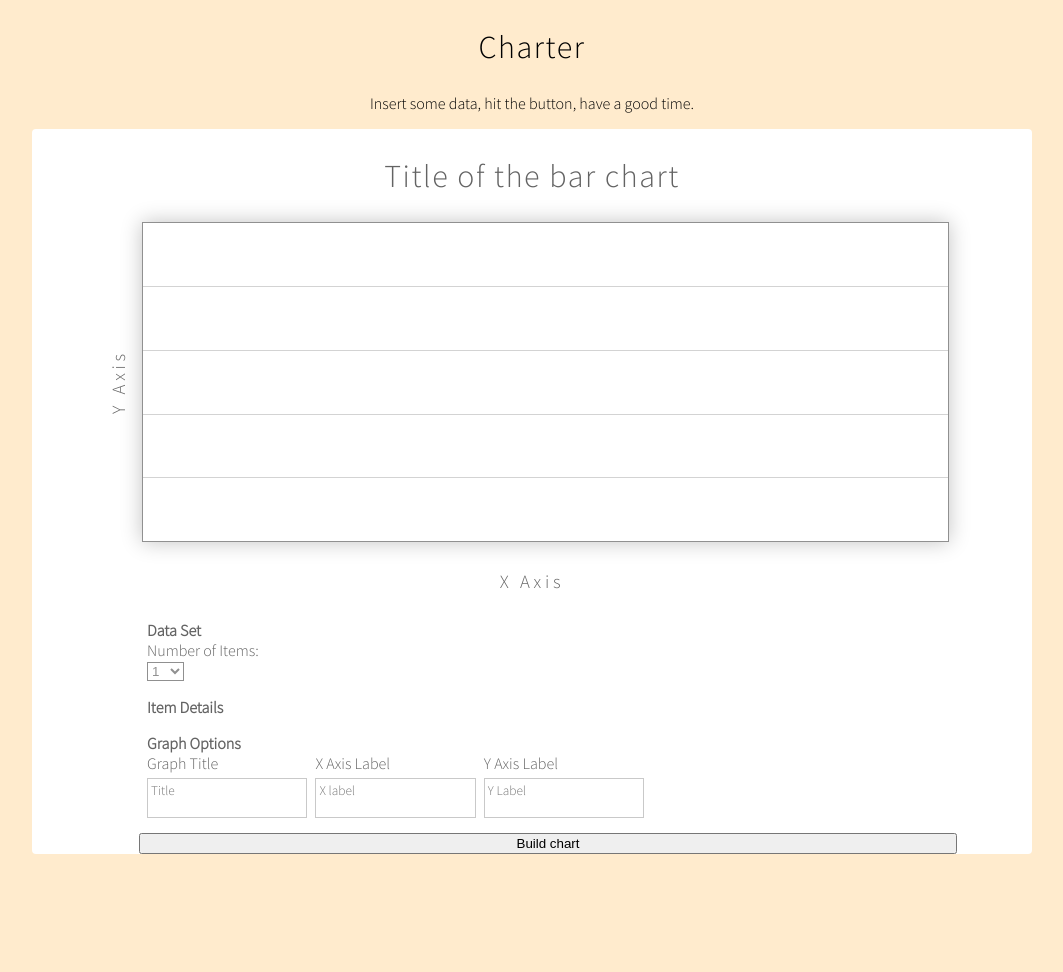
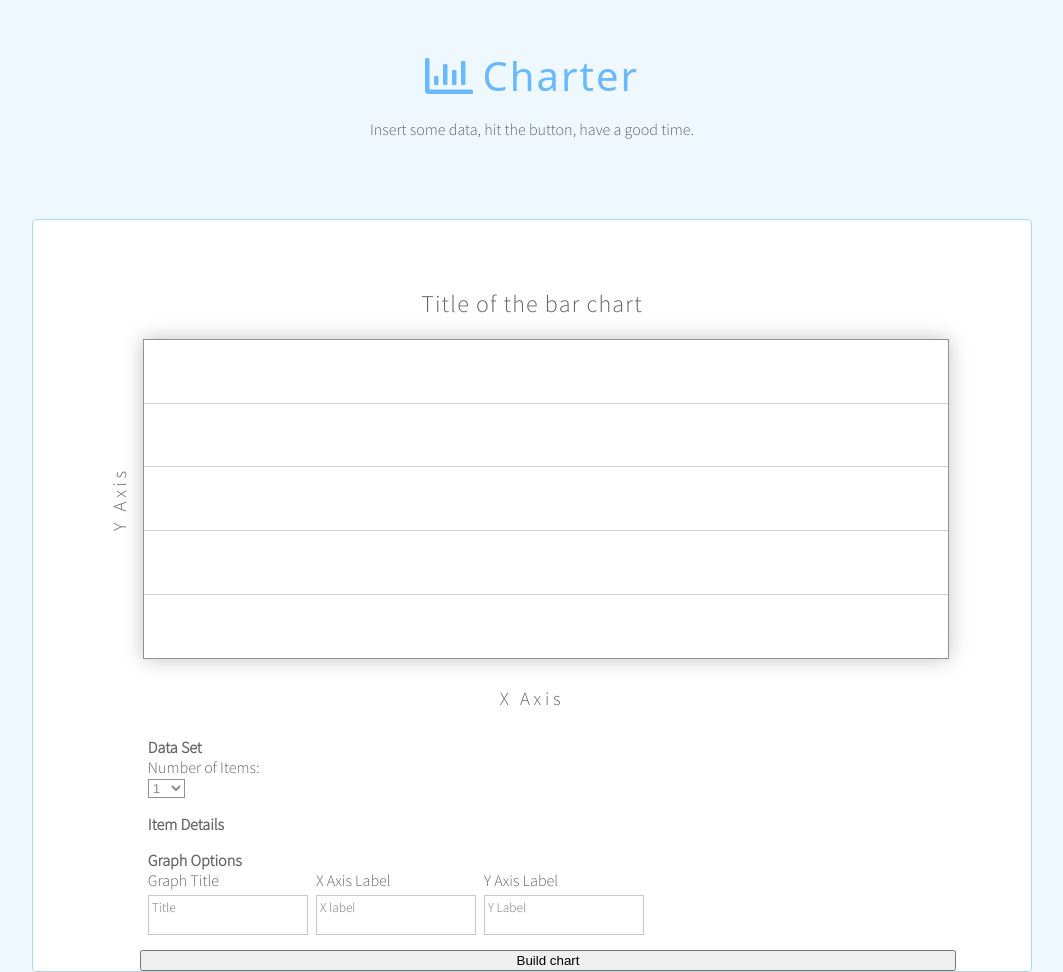
Before and after one commit to nsofianos/bar-chart, a website with bundled scripts: page public/bar-chart.html in a window 1280 px wide. Shown: the whole page, without its empty margins (108-1171 px from the left). Before the commit the page ends 854 px from the top, so only its background shows below. Built offline with nearby package versions, Linux system fonts and the light colour scheme; a web font is replaced by a local one.

Commit message:
css tweaks to header, add icon and tweak colors

```diff
--- a/public/bar-chart.html
+++ b/public/bar-chart.html
@@ -19,10 +19,19 @@
       href="https://fonts.googleapis.com/css2?family=Source+Sans+Pro:wght@300&display=swap"
       rel="stylesheet"
     />
+    <link
+      rel="stylesheet"
+      href="https://use.fontawesome.com/releases/v5.15.1/css/all.css"
+      integrity="sha384-vp86vTRFVJgpjF9jiIGPEEqYqlDwgyBgEF109VFjmqGmIY/Y4HV4d3Gp2irVfcrp"
+      crossorigin="anonymous"
+    />
   </head>
   <body>
     <header>
-      <h2>Charter</h2>
+      <div class="header-items">
+        <i class="far fa-chart-bar fa-3x" id="icon"></i>
+        <h2 id="main-header">Charter</h2>
+      </div>
       <p>Insert some data, hit the button, have a good time.</p>
     </header>
 
--- a/public/main.css
+++ b/public/main.css
@@ -11,19 +11,42 @@ html {
 html,
 body {
   height: 100vh;
-  background-color: blanchedalmond;
   font-family: "Source Sans Pro", sans-serif;
 }
 
 body {
   margin: 0;
+  background-color: aliceblue;
 }
 
 header {
+  padding-top: 3em;
+  margin-bottom: 5em;
+  color: #636363;
   text-align: center;
 }
 
+#main-header {
+  margin: 0;
+  font-size: 2.5em;
+  font-family: system-ui;
+}
+
+.header-items {
+  display: flex;
+  justify-content: center;
+  align-items: center;
+  color: #719bd0;
+  color: #69b9ff;
+}
+
+#icon {
+  margin-right: 0.2em;
+}
+
 main {
+  padding-top: 3em;
+  border: 1px solid #b1d7ef;
   max-width: 1000px;
   width: 80%;
   margin: auto;
@@ -67,7 +90,7 @@ select {
 }
 
 h2 {
-  font-size: 2em;
+  font-size: 1.5em;
   letter-spacing: 0.05em;
   font-weight: 200;
 }
```
